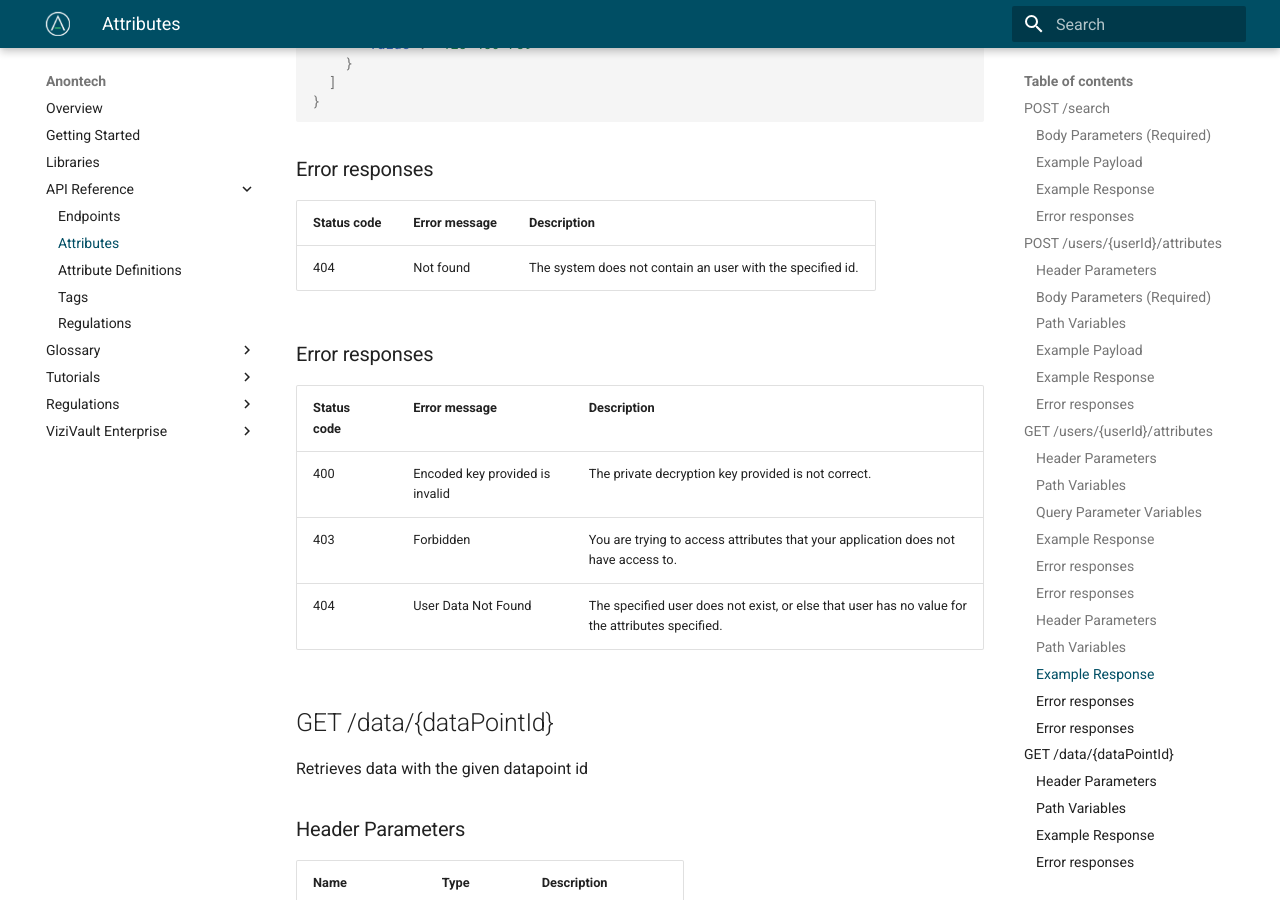
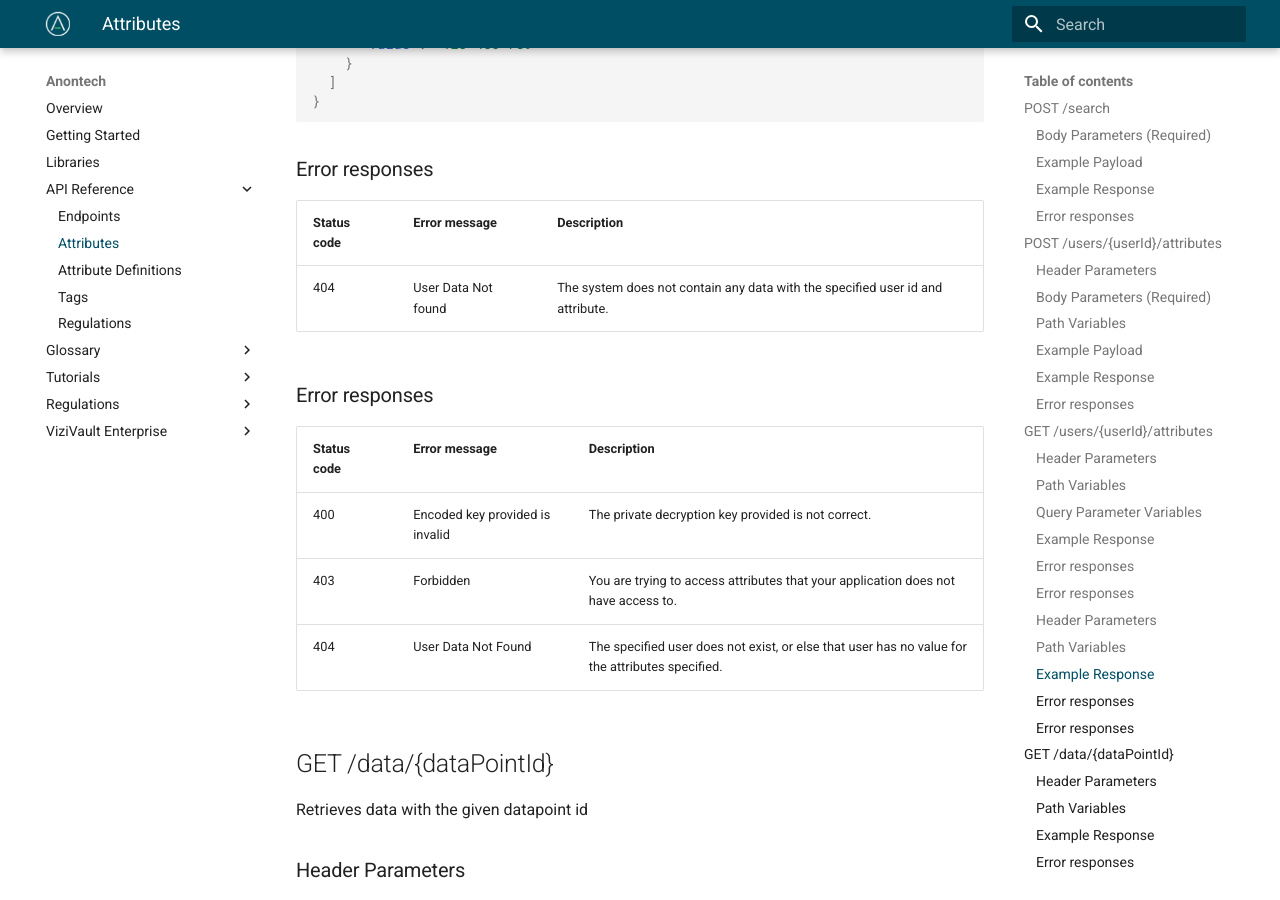
Before and after one commit to anontechnology/documentation, an MkDocs documentation site: the page built from docs/api/datapoints.md, in a window 1280 px wide and 900 px high, scrolled down 6080 px. Built offline with MkDocs 1.6.1 and Material for MkDocs 9.7.7, drawn with Linux system fonts in a browser that asks for light colours; some of the changed text lies outside the part shown.

Commit message:
corrected error messages

```diff
--- a/docs/api/datapoints.md
+++ b/docs/api/datapoints.md
@@ -238,7 +238,7 @@
 ### Error responses
 |Status code|Error message|Description|
 |-----------|-------------|-----------|
-|404        |Not found    |The system does not contain an user with the specified id.|
+|404        |User Data Not found    |The system does not contain an user with the specified id.|
 
 
 ### Error responses
@@ -287,7 +287,7 @@
 ### Error responses
 |Status code|Error message|Description|
 |-----------|-------------|-----------|
-|404        |Not found    |The system does not contain an user with the specified id.|
+|404        |User Data Not found    |The system does not contain any data with the specified user id and attribute.|
 
 
 ### Error responses
```
